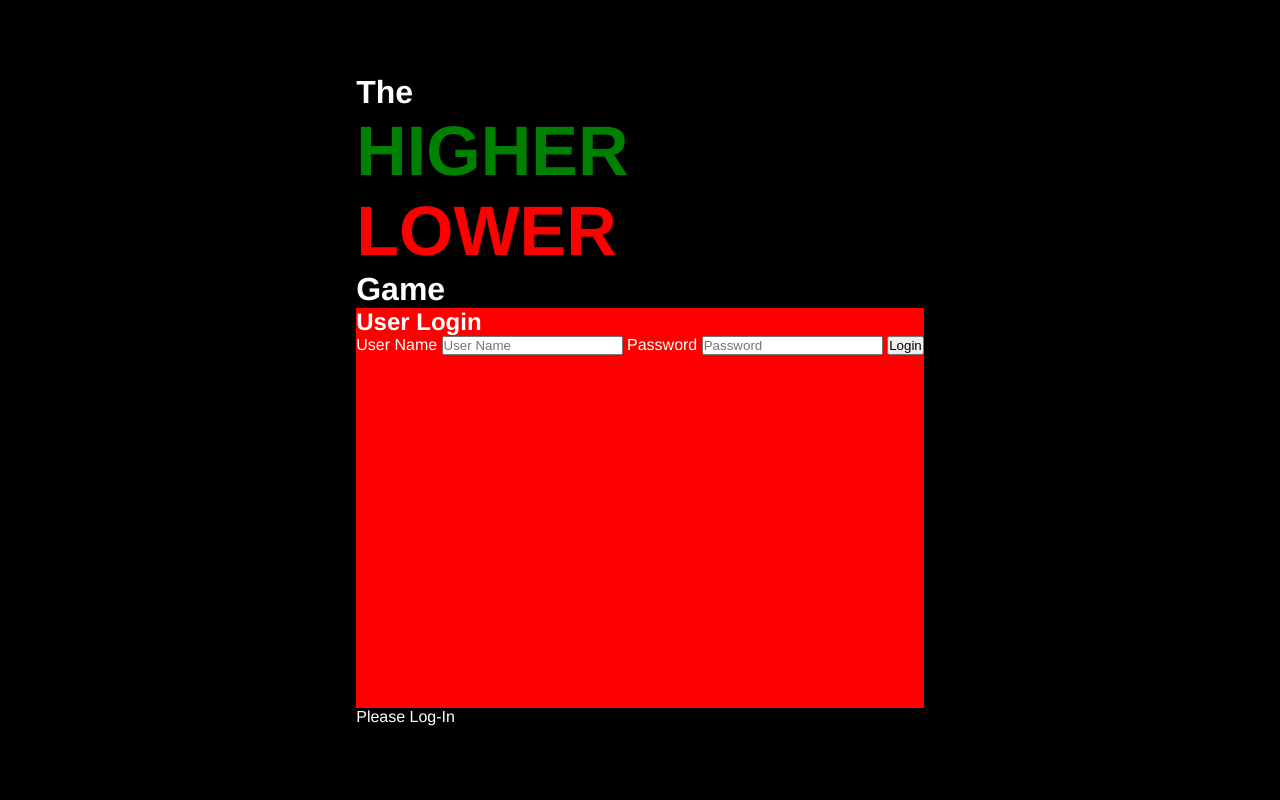
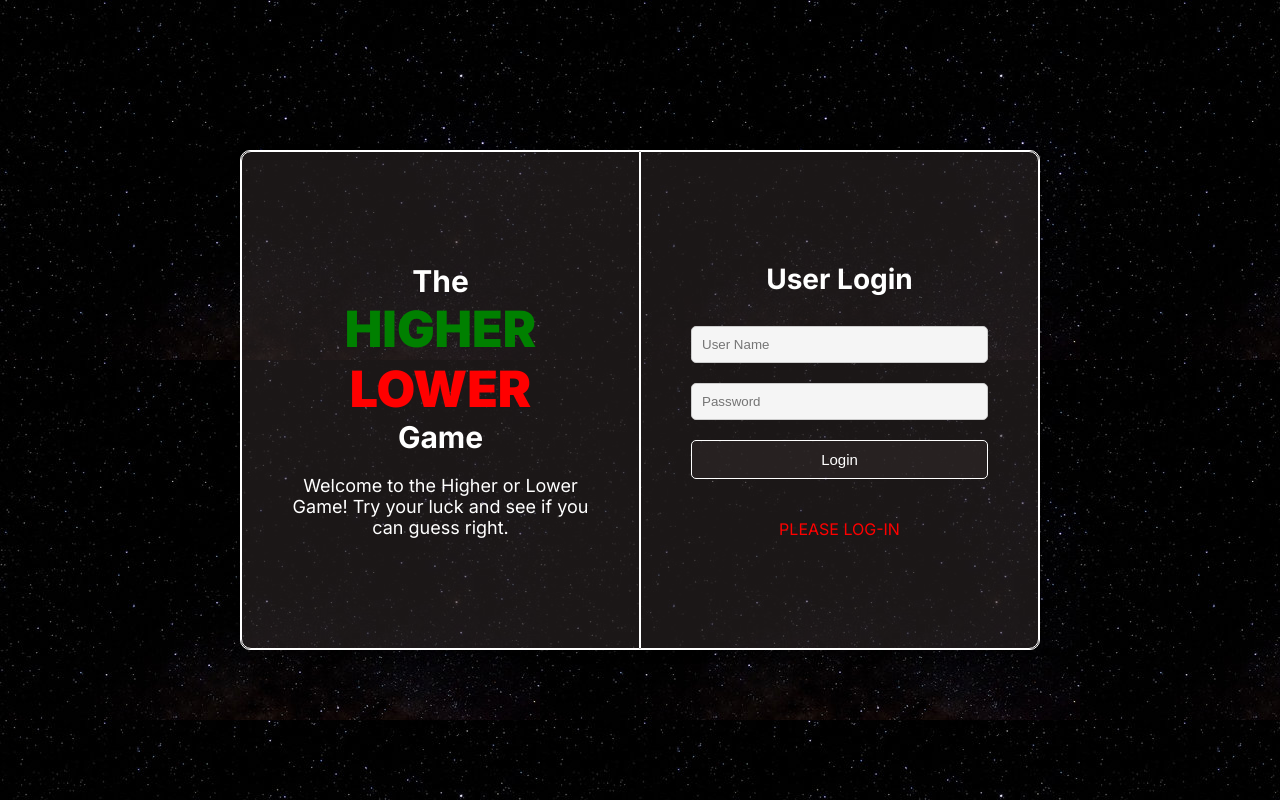
Before and after one commit to lhyvi/Ass05, a PHP site: the page made by index.php in a window 1280 px wide. Run offline with PHP 8.4, Linux system fonts and the light colour scheme.

Commit message:
login 70%

```diff
--- a/CSS/index.css
+++ b/CSS/index.css
@@ -1,42 +1,118 @@
 @import url('https://fonts.googleapis.com/css2?family=Inter:ital,opsz,wght@0,14..32,100..900;1,14..32,100..900&display=swap');
-*{
+* {
     margin: 0px;
     padding: 0px;
     box-sizing: border-box;
 }
 
-body{
-    font-family: Helvetica, sans-serif;
+body {
+    font-family: 'Inter', sans-serif;
     color: white;
+    background-image: url(bg-stars.jpg);
+    height: 100vh;
+    display: flex;
+    justify-content: center;
+    align-items: center;
 }
 
-.container{
-width: 100%;
-height: 100vh;
-background-color: black;
-display: flex;
-justify-content: center;
-align-items: center;
-margin: auto;
+.container {
+    display: flex;
+    justify-content: center;
+    align-items: center;
+    background: rgba(49, 41, 41, 0.568);
+    border: 1px solid white;
+    border-radius: 10px;
+    width: 800px;
+    height: 500px;
+    box-shadow: 0px 4px 10px rgba(0, 0, 0, 0.3);
+}
+
+.left-panel, .right-panel {
+    border: 1px solid;
+    border-color: rgba(255, 255, 255, 1);
+    width: 50%;
+    height: 100%;
+    display: flex;
+    flex-direction: column;
+    justify-content: center;
+    align-items: center;
 }
 
 .red{
-    font-size: 70px;
-    font-weight: 1000;
     color: red;
+    font-size: 50px;
+    font-weight: bolder;
 }
 
 .green{
-    font-size: 70px;
-    font-weight: 1000;
-    color: green
+    color: green;
+    font-size: 50px;
+    font-weight: bolder;
 }
 
-.title-container{
-    font: 60px;
+.left-panel {
+    padding: 40px;
+    color: white;
+    border-radius: 10px 0 0 10px;
+    text-align: center;
 }
 
-.wrapper{
-    background-color: red;
-    height: 50vh;
+.left-panel h1 {
+    font-size: 30px;
+    font-weight: bold;
+    text-align: center;
+    line-height: 1.2;
 }
+
+.left-panel p {
+    font-size: 18px;
+    margin-top: 20px;
+    text-align: center;
+}
+
+.right-panel {
+    padding: 50px;
+    border-radius: 0 10px 10px 0;
+    display: flex;
+    flex-direction: column;
+    justify-content: center;
+    align-items: center;
+}
+
+.right-panel h2 {
+    font-size: 28px;
+    color: white;
+    margin-bottom: 20px;
+}
+
+input, button {
+    margin: 10px 0;
+    padding: 10px;
+    width: 100%;
+    border: 1px solid #ccc;
+    border-radius: 5px;
+}
+
+input {
+    background-color: #f5f5f5;
+}
+
+button {
+    background: rgba(49, 41, 41, 0.568);
+    color: white;
+    font-size: 15px;
+    border: 1px solid white;
+    cursor: pointer;
+    padding: auto;
+}
+
+button:hover {
+    background-color: #0056b3;
+}
+
+.error{
+    margin-top: 30px;
+    color: red;
+    text-transform: uppercase;
+    text-align: center;
+}
--- a/index.php
+++ b/index.php
@@ -1,9 +1,3 @@
-<?php
-if (isset($_SESSION['uname'])) {
-	header('Location: higherlower.php');
-	exit();
-}
-?>
 <!DOCTYPE html>
 <html lang="en">
 <head>
@@ -11,22 +5,19 @@ if (isset($_SESSION['uname'])) {
     <meta name="viewport" content="width=device-width, initial-scale=1.0">
     <title>Login</title>
     <link rel="stylesheet" href="/CSS/index.css">
-
 </head>
 <body>
     <div class="container">
+        <div class="left-panel">
+            <h1>The <br><span class="green">HIGHER</span><br><span class="red">LOWER</span><br>Game</h1>
+            <p>Welcome to the Higher or Lower Game! Try your luck and see if you can guess right.</p>
+        </div>
+        <div class="right-panel">
+            <h2>User Login</h2>
             <form action="login.php" method="post" class="indexform">
-        <div class="title-container">
-            <h1>The <br> <span class="green">HIGHER</span><br> <span class="red">LOWER<br></span> Game</h1>
-        </div>
-        <div class="wrapper">
-            <h2>User Login</h2>
-            <label>User Name</label>
-            <input type="text" name="uname" placeholder="User Name">
-            <label>Password</label>
-            <input type="password" name="pass" placeholder="Password">
+                <input type="text" name="uname" placeholder="User Name" required>
+                <input type="password" name="pass" placeholder="Password" required>
                 <button type="submit">Login</button>
-        </div>
                 <?php
                     if (isset($_GET['error'])) {
                         echo '<p class="error">' . $_GET['error'] . '</p>';
@@ -34,5 +25,6 @@ if (isset($_SESSION['uname'])) {
                 ?>
             </form>
         </div>
+    </div>
 </body>
 </html>
```
Also changed, not shown: CSS/bg-stars.jpg (added), image.png (deleted). Lines whose indentation alone changed are shown as unchanged.
